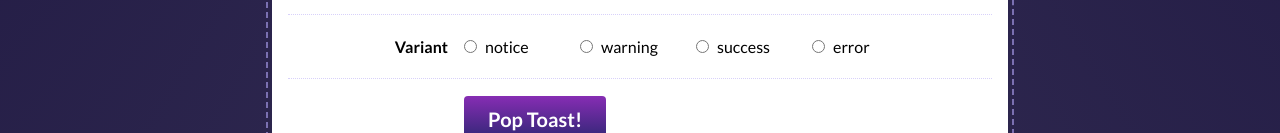
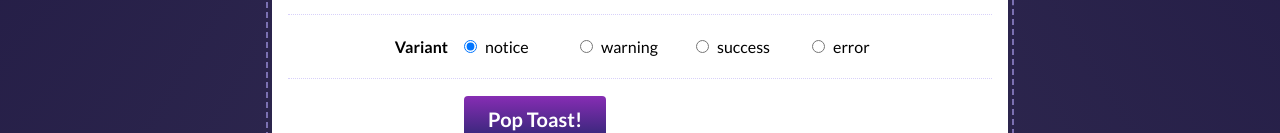
Before and after one commit to bharathinger/toast-component, a React (Create React App) app: page / in a window 1280 px wide. Shown: the part 510-643 px from the top of the page. Built offline with nearby package versions, Linux system fonts and the light colour scheme.

Commit message:
`Make `radio-buttons` controlled elements`

```diff
--- a/src/components/ToastPlayground/ToastPlayground.js
+++ b/src/components/ToastPlayground/ToastPlayground.js
@@ -8,7 +8,7 @@ const VARIANT_OPTIONS = ["notice", "warning", "success", "error"];
 
 function ToastPlayground() {
   const [message, setMessage] = React.useState("");
-  const [option, setOption] = React.useState("");
+  const [option, setOption] = React.useState(VARIANT_OPTIONS[0]);
   return (
     <div className={styles.wrapper}>
       <header>
```
